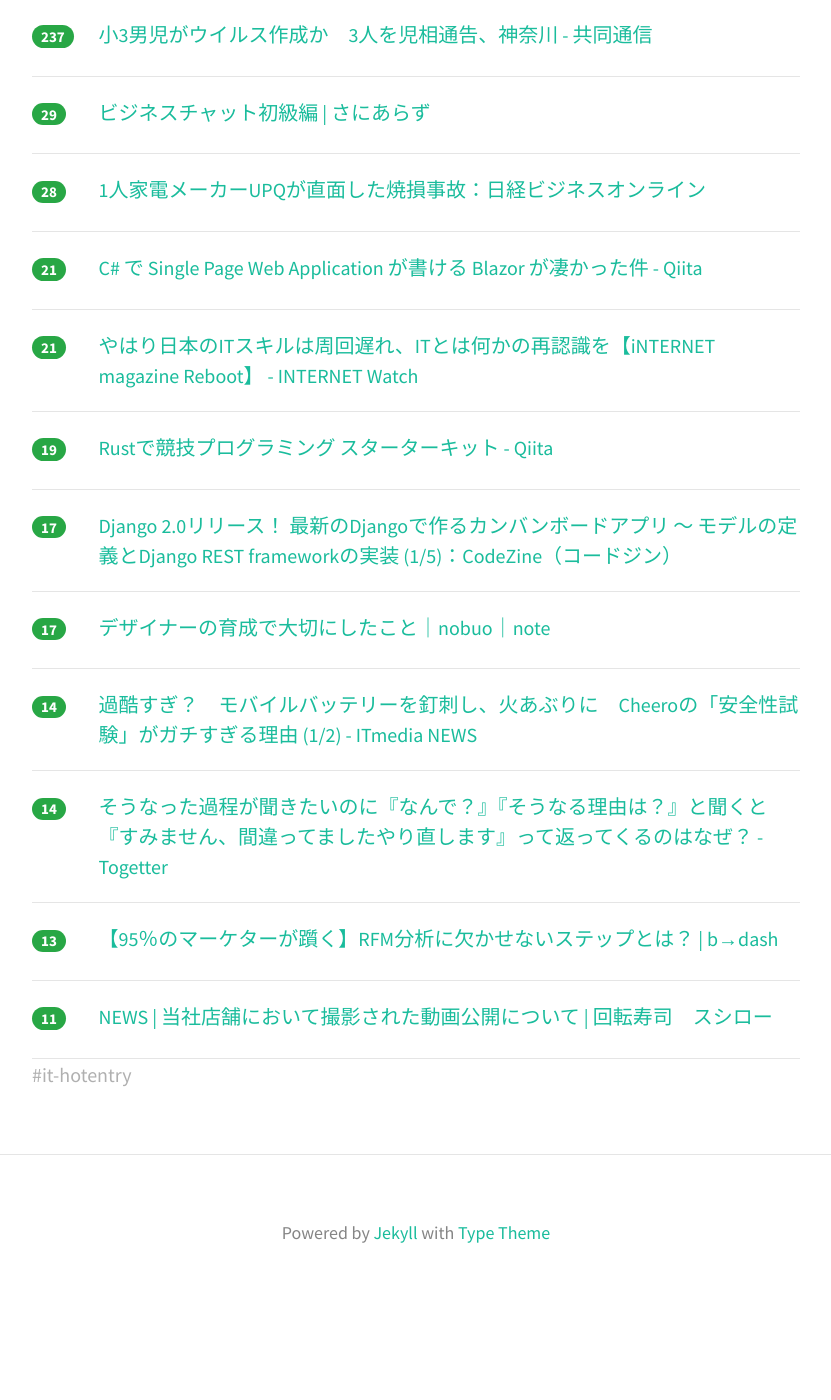
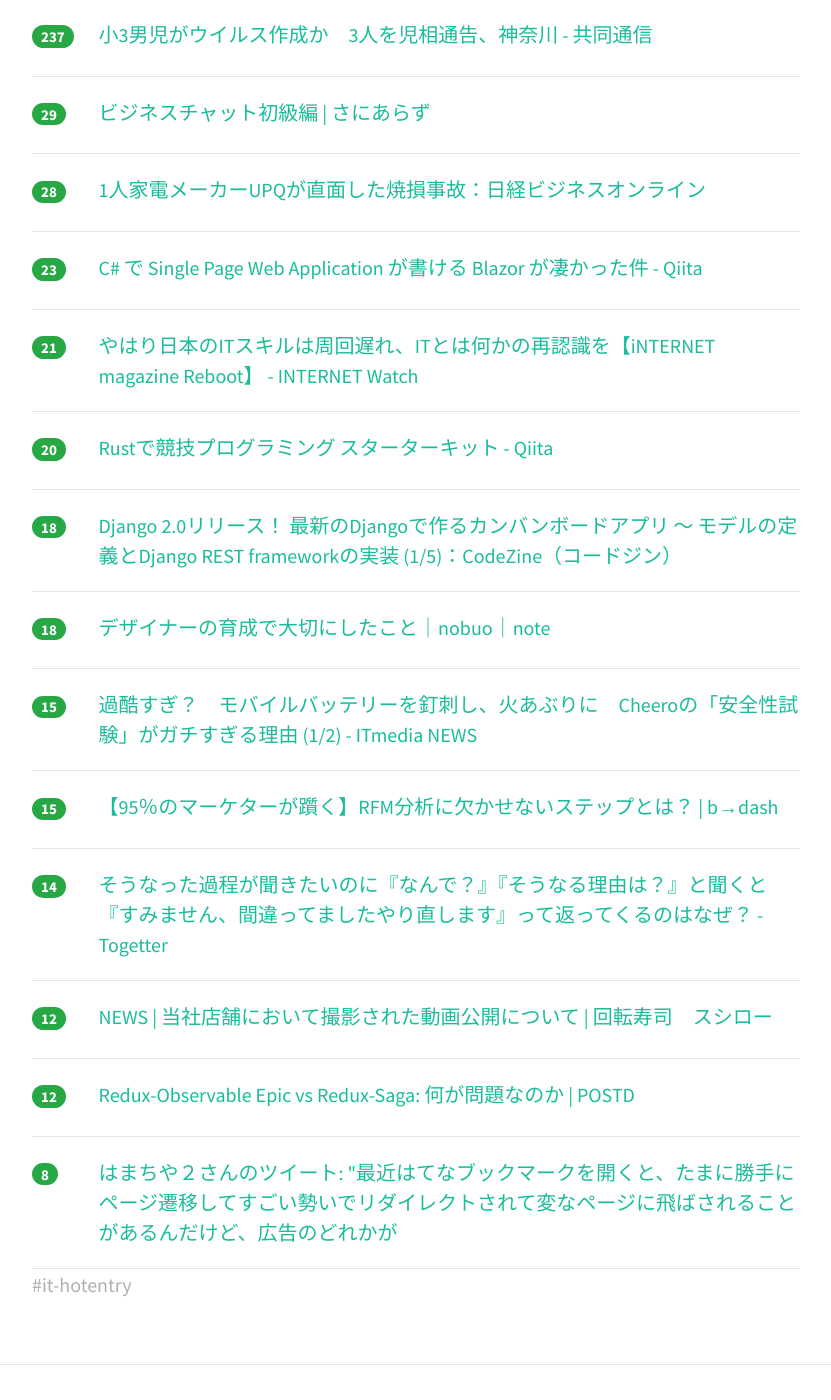
Before and after one commit to yatta47/hatena-matome-site, a Jekyll site: the page built from _posts/2018-03-16-hatena.md, in a window 1280 px wide and 1400 px high, scrolled down 375 px. Shown: the whole window, without its empty margins (224-1055 px from the left). Built offline with Jekyll 4.4.1, drawn with Linux system fonts in a browser that asks for light colours; nearby versions of some CDN libraries; before the commit the page ends 1685 px from its top, so only the background shows below that.

Commit message:
Updated 2018-03-16

```diff
--- a/_posts/2018-03-16-hatena.md
+++ b/_posts/2018-03-16-hatena.md
@@ -1,10 +1,10 @@
 ---
 layout: post
 title:  "2018-03-16 はてぶIT"
-date:   2018-03-16 03:02:13
+date:   2018-03-16 04:02:50
 tags: [it-hotentry]
 ---
-12 件のデータあり
+14 件のデータあり
 
 <hr><div class="row">
 <div class="col-1"><span class="badge badge-pill badge-success h2">237</span></div>
@@ -22,7 +22,7 @@ tags: [it-hotentry]
 </div>
 <hr>
 <div class="row">
-<div class="col-1"><span class="badge badge-pill badge-success h2">21</span></div>
+<div class="col-1"><span class="badge badge-pill badge-success h2">23</span></div>
 <div class="col-11"><a href='https://qiita.com/jsakamoto/items/20d4893f6c8cdb0356f6' target='_blank'>C# で Single Page Web Application が書ける Blazor が凄かった件 - Qiita</a></div>
 </div>
 <hr>
@@ -32,23 +32,28 @@ tags: [it-hotentry]
 </div>
 <hr>
 <div class="row">
-<div class="col-1"><span class="badge badge-pill badge-success h2">19</span></div>
+<div class="col-1"><span class="badge badge-pill badge-success h2">20</span></div>
 <div class="col-11"><a href='https://qiita.com/hatoo@github/items/fa14ad36a1b568d14f3e' target='_blank'>Rustで競技プログラミング スターターキット - Qiita</a></div>
 </div>
 <hr>
 <div class="row">
-<div class="col-1"><span class="badge badge-pill badge-success h2">17</span></div>
+<div class="col-1"><span class="badge badge-pill badge-success h2">18</span></div>
 <div class="col-11"><a href='https://codezine.jp/article/detail/10722' target='_blank'>Django 2.0リリース！ 最新のDjangoで作るカンバンボードアプリ ～ モデルの定義とDjango REST frameworkの実装 (1/5)：CodeZine（コードジン）</a></div>
 </div>
 <hr>
 <div class="row">
-<div class="col-1"><span class="badge badge-pill badge-success h2">17</span></div>
+<div class="col-1"><span class="badge badge-pill badge-success h2">18</span></div>
 <div class="col-11"><a href='https://note.mu/nobgraphica/n/n3168349cacfd' target='_blank'>デザイナーの育成で大切にしたこと｜nobuo｜note</a></div>
 </div>
 <hr>
 <div class="row">
-<div class="col-1"><span class="badge badge-pill badge-success h2">14</span></div>
+<div class="col-1"><span class="badge badge-pill badge-success h2">15</span></div>
 <div class="col-11"><a href='http://www.itmedia.co.jp/news/articles/1803/15/news117.html' target='_blank'>過酷すぎ？　モバイルバッテリーを釘刺し、火あぶりに　Cheeroの「安全性試験」がガチすぎる理由 (1/2) - ITmedia NEWS</a></div>
+</div>
+<hr>
+<div class="row">
+<div class="col-1"><span class="badge badge-pill badge-success h2">15</span></div>
+<div class="col-11"><a href='https://bdash-marketing.com/about-ma/blog/web-marketing_blog/2977/' target='_blank'>【95％のマーケターが躓く】RFM分析に欠かせないステップとは？ | b→dash</a></div>
 </div>
 <hr>
 <div class="row">
@@ -57,12 +62,17 @@ tags: [it-hotentry]
 </div>
 <hr>
 <div class="row">
-<div class="col-1"><span class="badge badge-pill badge-success h2">13</span></div>
-<div class="col-11"><a href='https://bdash-marketing.com/about-ma/blog/web-marketing_blog/2977/' target='_blank'>【95％のマーケターが躓く】RFM分析に欠かせないステップとは？ | b→dash</a></div>
+<div class="col-1"><span class="badge badge-pill badge-success h2">12</span></div>
+<div class="col-11"><a href='https://www.akindo-sushiro.co.jp/news/detail.php?id=940' target='_blank'>NEWS | 当社店舗において撮影された動画公開について | 回転寿司　スシロー</a></div>
 </div>
 <hr>
 <div class="row">
-<div class="col-1"><span class="badge badge-pill badge-success h2">11</span></div>
-<div class="col-11"><a href='https://www.akindo-sushiro.co.jp/news/detail.php?id=940' target='_blank'>NEWS | 当社店舗において撮影された動画公開について | 回転寿司　スシロー</a></div>
+<div class="col-1"><span class="badge badge-pill badge-success h2">12</span></div>
+<div class="col-11"><a href='https://postd.cc/redux-observable-epics-vs-redux-sagas/' target='_blank'>Redux-Observable Epic vs Redux-Saga: 何が問題なのか | POSTD</a></div>
 </div>
 <hr>
+<div class="row">
+<div class="col-1"><span class="badge badge-pill badge-success h2">8</span></div>
+<div class="col-11"><a href='http://twitter.com/hamachiya2/status/974151252224360449' target='_blank'>はまちや２さんのツイート: "最近はてなブックマークを開くと、たまに勝手にページ遷移してすごい勢いでリダイレクトされて変なページに飛ばされることがあるんだけど、広告のどれかが</a></div>
+</div>
+<hr>
```
